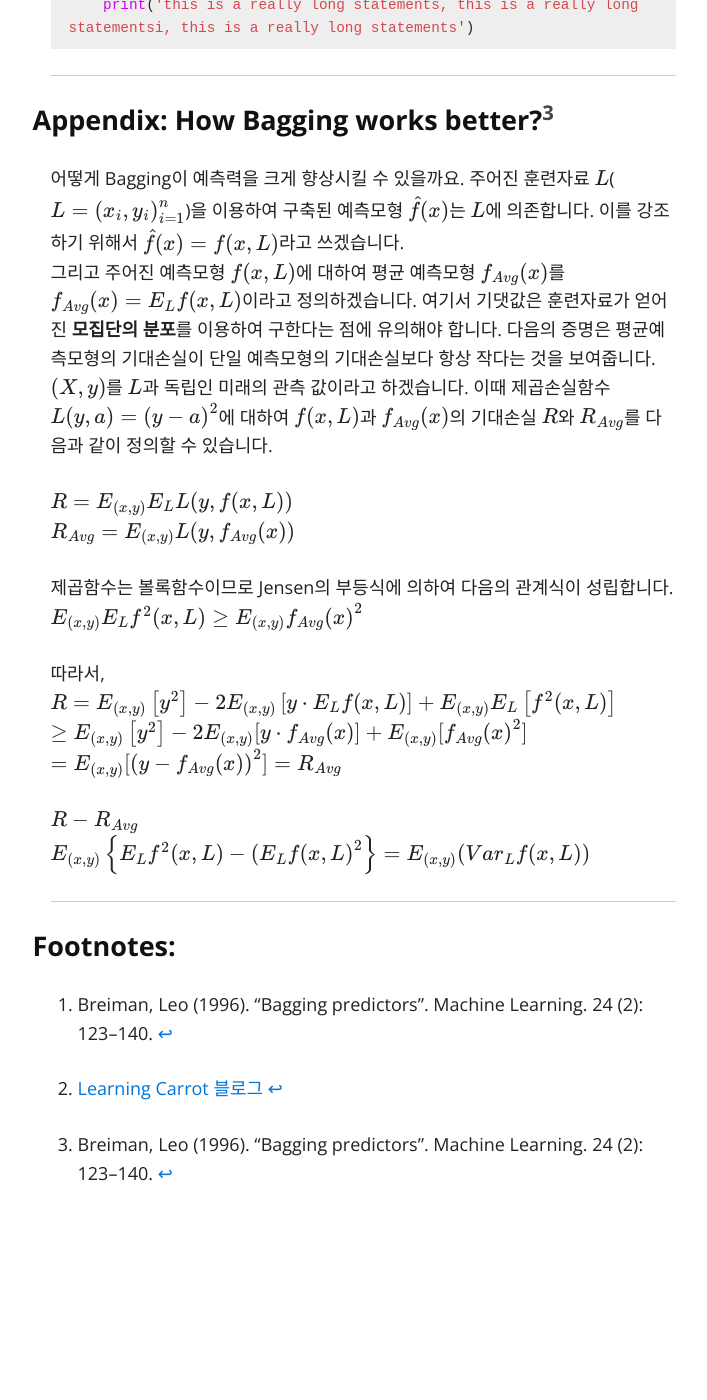
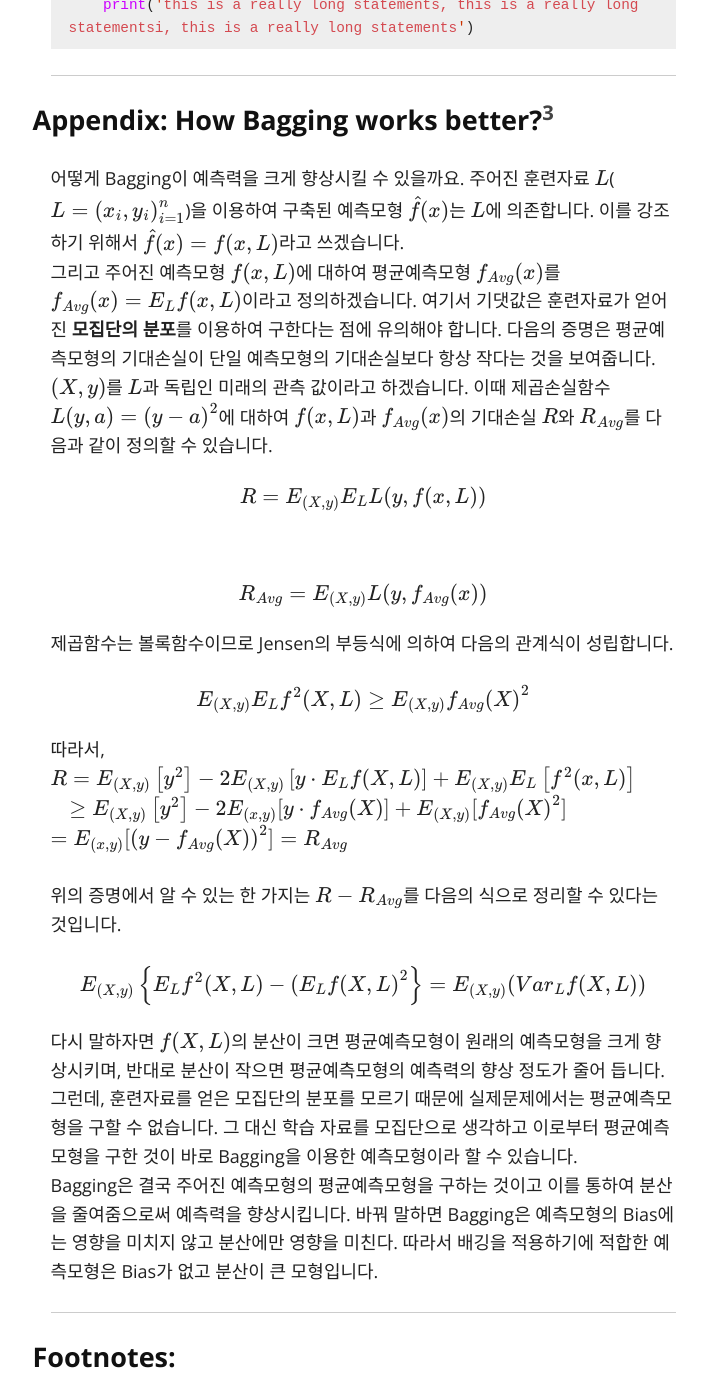
Before and after one commit to seokchaeyoon/seokchaeyoon.github.io, a Jekyll site: the page built from index.md, in a window 1280 px wide and 1400 px high, scrolled down 15411 px. Shown: the whole window, without its empty margins (277-984 px from the left). Built offline with Jekyll 4.4.1, drawn with Linux system fonts in a browser that asks for light colours; nearby versions of some CDN libraries; formulas are drawn with MathJax 3; before the commit the page ends 16689 px from its top, so only the background shows below that; some of the changed text lies outside the part shown.

Commit message:
Update index.md

```diff
--- a/index.md
+++ b/index.md
@@ -234,23 +234,26 @@ def func(x):
 
 ##### Appendix: How Bagging works better?[^3]
 어떻게 Bagging이 예측력을 크게 향상시킬 수 있을까요. 주어진 훈련자료 $$L $$($$L={ ({ x }_{ i },{ y }_{ i }) }_{ i=1 }^{ n }$$)을 이용하여 구축된 예측모형 $$\hat { f } (x)$$는 $$L $$에 의존합니다. 이를 강조하기 위해서 $$\hat { f } (x)=f(x,L )$$라고 쓰겠습니다.<br>
-그리고 주어진 예측모형 $$f(x,L )$$에 대하여 평균 예측모형  $${f}_{ Avg }(x)$$를 $${ f }_{ Avg }(x)={ E }_{ L  }f(x, L )$$이라고 정의하겠습니다. 여기서 기댓값은 훈련자료가 얻어진 **모집단의 분포**를 이용하여 구한다는 점에 유의해야 합니다. 다음의 증명은 평균예측모형의 기대손실이 단일 예측모형의 기대손실보다 항상 작다는 것을 보여줍니다.<br>
+그리고 주어진 예측모형 $$f(x,L )$$에 대하여 평균예측모형  $${f}_{ Avg }(x)$$를 $${ f }_{ Avg }(x)={ E }_{ L  }f(x, L )$$이라고 정의하겠습니다. 여기서 기댓값은 훈련자료가 얻어진 **모집단의 분포**를 이용하여 구한다는 점에 유의해야 합니다. 다음의 증명은 평균예측모형의 기대손실이 단일 예측모형의 기대손실보다 항상 작다는 것을 보여줍니다.<br>
 $$(X,y)$$를 $$L$$과 독립인 미래의 관측 값이라고 하겠습니다. 이때 제곱손실함수 $$L(y,a)={ (y-a) }^{ 2 }$$에 대하여 $$f(x,L)$$과 $${ f }_{ Avg }(x)$$의 기대손실 $$R$$와 $${ R }_{ Avg }$$를 다음과 같이 정의할 수 있습니다.<br>
 
-$$R={ E }_{ (x,y) }{ E }_{ L }L(y,f(x,L))$$ <br>
-$${ R }_{ Avg }={ E }_{ (x,y) }L(y,{ f }_{ Avg }(x))$$
+<div style="text-align:center">$$R={ E }_{ (X,y) }{ E }_{ L }L(y,f(x,L))$$ <br>
+$${ R }_{ Avg }={ E }_{ (X,y) }L(y,{ f }_{ Avg }(x))$$</div>
 
 제곱함수는 볼록함수이므로 Jensen의 부등식에 의하여 다음의 관계식이 성립합니다.<br>
-$${ E }_{ (x,y) }{ E }_{ L }{ f }^{ 2 }(x,L)\ge { E }_{ (x,y) }{ f }_{ Avg }{ (x) }^{ 2 }$$
+<div style="text-align:center">$${ E }_{ (X,y) }{ E }_{ L }{ f }^{ 2 }(X,L)\ge { E }_{ (X,y) }{ f }_{ Avg }{ (X) }^{ 2 }$$</div>
 
 따라서,
-$$ R={ E }_{ (x,y) }\left[ { y }^{ 2 } \right] -2{ E }_{ (x,y) }\left[ y\cdot { E }_{ L }f(x,L) \right] +{ E }_{ (x,y) }{ E }_{ L }\left[ { f }^{ 2 }(x,L) \right]   $$
-$$  \ge E_{ (x,y) }\left[ { y }^{ 2 } \right] -2{ E }_{ (x,y) }[y\cdot { f }_{ Avg }(x)]+{ E }_{ (x,y) }[{ f }_{ Avg }{ (x) }^{ 2 }] $$
-$$  =E_{ (x,y) }[{ (y-{ f }_{ Avg }(x)) }^{ 2 }]={ R }_{ Avg } $$
+$$ R={ E }_{ (X,y) }\left[ { y }^{ 2 } \right] -2{ E }_{ (X,y) }\left[ y\cdot { E }_{ L }f(X,L) \right] +{ E }_{ (X,y) }{ E }_{ L }\left[ { f }^{ 2 }(x,L) \right]   $$ <br>
+&nbsp;&nbsp;&nbsp;&nbsp;$$  \ge E_{ (X,y) }\left[ { y }^{ 2 } \right] -2{ E }_{ (x,y) }[y\cdot { f }_{ Avg }(X)]+{ E }_{ (X,y) }[{ f }_{ Avg }{ (X) }^{ 2 }] $$
+&nbsp;&nbsp;&nbsp;&nbsp;$$=E_{ (x,y) }[{ (y-{ f }_{ Avg }(X)) }^{ 2 }]={ R }_{ Avg } $$
 
-$$ R-{ R }_{ Avg } $$
-$$ E_{ (x,y) }\left\{ { E }_{ L }{ f }^{ 2 }(x,L)-{ ({ E }_{ L }f(x,L) }^{ 2 } \right\} =E_{ (x,y) }({ Var }_{ L }f(x,L)) $$
+위의 증명에서 알 수 있는 한 가지는 $$ R-{ R }_{ Avg } $$를 다음의 식으로 정리할 수 있다는 것입니다.
+<div style="text-align:center">$$ E_{ (X,y) }\left\{ { E }_{ L }{ f }^{ 2 }(X,L)-{ ({ E }_{ L }f(X,L) }^{ 2 } \right\} =E_{ (X,y) }({ Var }_{ L }f(X,L)) $$</div>
 
+다시 말하자면 $$f(X,L)$$의 분산이 크면 평균예측모형이 원래의 예측모형을 크게 향상시키며, 반대로 분산이 작으면 평균예측모형의 예측력의 향상 정도가 줄어 듭니다. <br>
+그런데, 훈련자료를 얻은 모집단의 분포를 모르기 때문에 실제문제에서는 평균예측모형을 구할 수 없습니다. 그 대신 학습 자료를 모집단으로 생각하고 이로부터 평균예측모형을 구한 것이 바로 Bagging을 이용한 예측모형이라 할 수 있습니다. <br>
+Bagging은 결국 주어진 예측모형의 평균예측모형을 구하는 것이고 이를 통하여 분산을 줄여줌으로써 예측력을 향상시킵니다. 바꿔 말하면 Bagging은 예측모형의 Bias에는 영향을 미치지 않고 분산에만 영향을 미친다. 따라서 배깅을 적용하기에 적합한 예측모형은 Bias가 없고 분산이 큰 모형입니다.
 
 <hr>
 
@@ -260,4 +263,4 @@ $$ E_{ (x,y) }\left\{ { E }_{ L }{ f }^{ 2 }(x,L)-{ ({ E }_{ L }f(x,L) }^{ 2 } \
 
 [^2]: [Learning Carrot 블로그](https://learningcarrot.wordpress.com/2015/11/12/%EB%B6%80%ED%8A%B8%EC%8A%A4%ED%8A%B8%EB%9E%A9%EC%97%90-%EB%8C%80%ED%95%98%EC%97%AC-bootstrapping/)
 
-[^3]: Breiman, Leo (1996). "Bagging predictors". Machine Learning. 24 (2): 123–140.
+[^3]: 노준혁 (2012). "앙상블 기법을 이용한 고객의 재 구매 "
```
